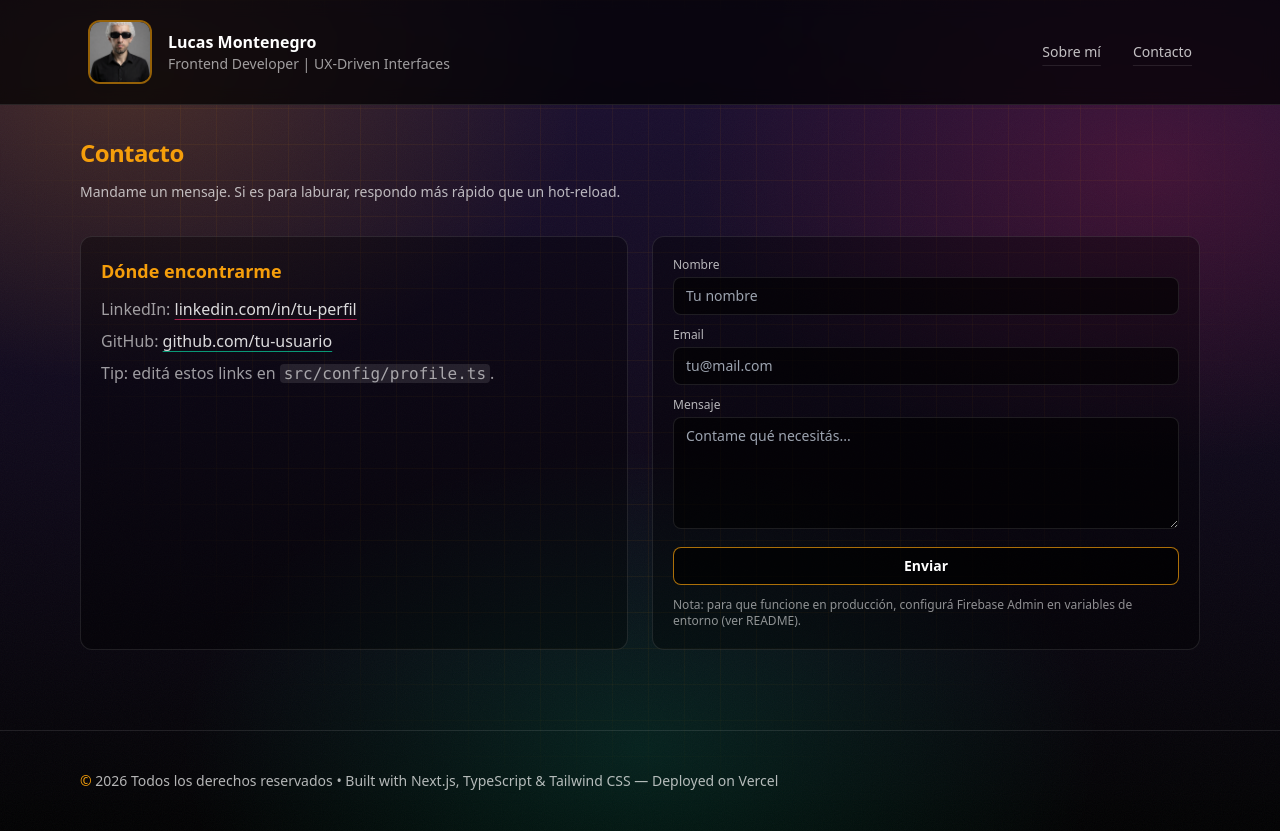
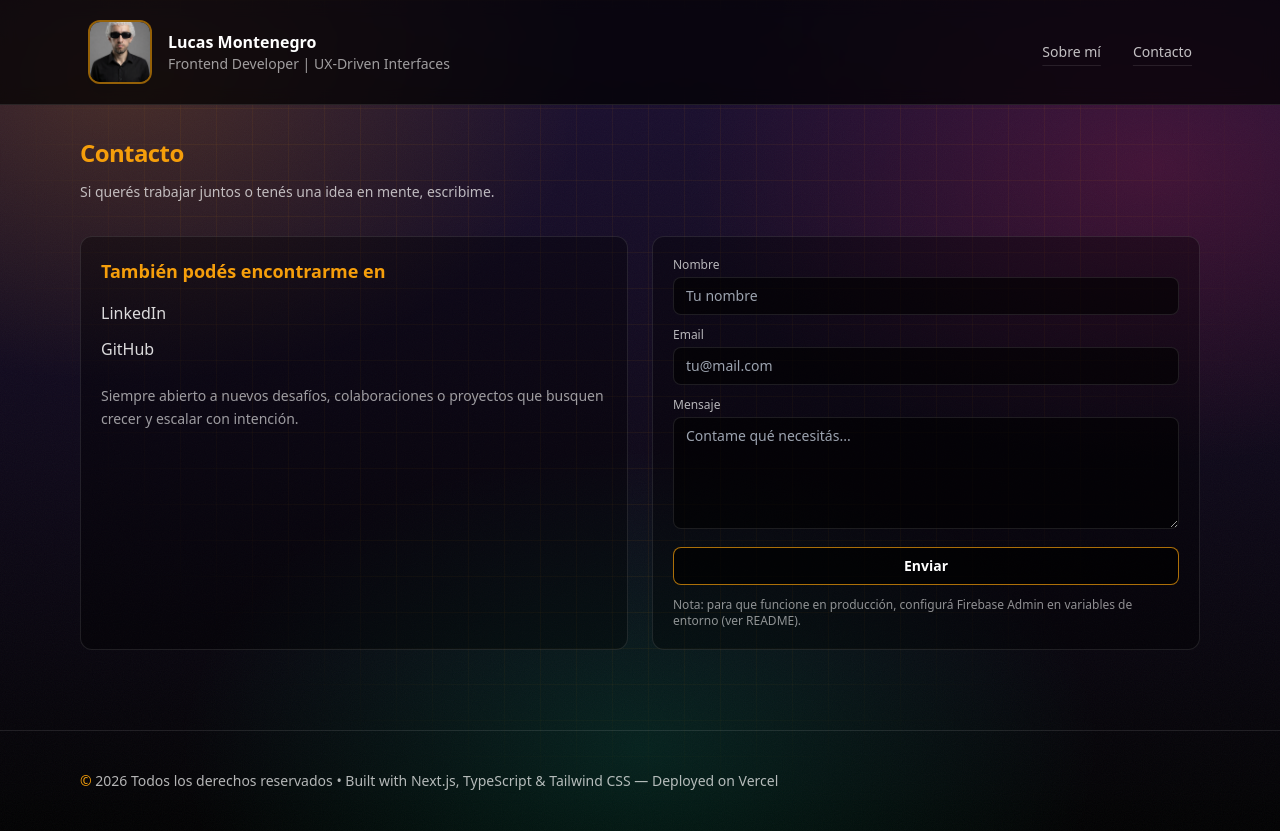
Before and after one commit to lu-developer476/Portfolio, a Next.js app: page /contact in a window 1280 px wide. Built offline with nearby package versions, Linux system fonts and the light colour scheme.

Commit message:
page.tsx

```diff
--- a/src/app/contact/page.tsx
+++ b/src/app/contact/page.tsx
@@ -6,29 +6,43 @@ export default function ContactPage() {
     <Section
       id="contact"
       title="Contacto"
-      subtitle="Mandame un mensaje. Si es para laburar, respondo más rápido que un hot-reload."
+      subtitle="Si querés trabajar juntos o tenés una idea en mente, escribime."
     >
       <div className="grid gap-6 md:grid-cols-2">
         <div className="rounded-xl border border-white/10 bg-black/35 p-5">
-          <h3 className="text-lg font-semibold text-cyber-gold">Dónde encontrarme</h3>
-          <ul className="mt-3 space-y-2 text-white/85">
+          <h3 className="text-lg font-semibold text-cyber-gold">
+            También podés encontrarme en
+          </h3>
+
+          <ul className="mt-4 space-y-3 text-white/85">
             <li>
-              <span className="text-white/60">LinkedIn:</span>{" "}
-              <a className="underline decoration-cyber-neonRed/60 underline-offset-4 hover:text-cyber-gold" href="https://www.linkedin.com/" target="_blank" rel="noreferrer">
-                linkedin.com/in/tu-perfil
+              <a
+                href="https://www.linkedin.com/in/lucas-montenegro-burgos/"
+                target="_blank"
+                rel="noopener noreferrer"
+                className="hover:text-cyber-gold transition"
+              >
+                LinkedIn
               </a>
             </li>
+
             <li>
-              <span className="text-white/60">GitHub:</span>{" "}
-              <a className="underline decoration-cyber-neonGreen/60 underline-offset-4 hover:text-cyber-gold" href="https://github.com/" target="_blank" rel="noreferrer">
-                github.com/tu-usuario
+              <a
+                href="https://github.com/lu-developer476"
+                target="_blank"
+                rel="noopener noreferrer"
+                className="hover:text-cyber-gold transition"
+              >
+                GitHub
               </a>
             </li>
-            <li className="text-white/60">
-              Tip: editá estos links en <code className="rounded bg-white/10 px-1">src/config/profile.ts</code>.
-            </li>
           </ul>
+
+          <p className="mt-6 text-sm text-white/60 leading-relaxed">
+            Siempre abierto a nuevos desafíos, colaboraciones o proyectos que busquen crecer y escalar con intención.
+          </p>
         </div>
+
         <div className="rounded-xl border border-white/10 bg-black/35 p-5">
           <ContactForm />
         </div>
```
